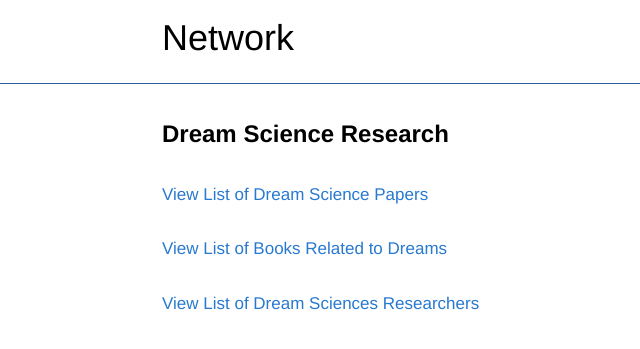
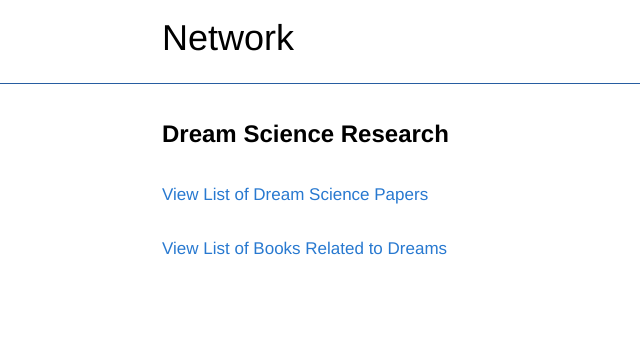
Before and after one commit to networkf/network.github.io, a Jekyll site: the page built from dreamscience.md, in a window 1280 px wide. Shown: the top 349 px of the page, without its empty margins (113-753 px from the left). Built offline with Jekyll 4.4.1, drawn with Linux system fonts in a browser that asks for light colours; some web fonts are replaced; our own code applies the rules of GitHub Pages for plain Markdown files; the repository's description, which GitHub fills in, is left out.

Commit message:
Update dreamscience.md

```diff
--- a/dreamscience.md
+++ b/dreamscience.md
@@ -15,4 +15,3 @@ layout: default
 [View List of Books Related to Dreams](https://www.goodreads.com/review/list/95737422-link-daniel?ref=nav_mybooks&shelf=dreams)
 <br>
 <br>
-[View List of Dream Sciences Researchers](https://www.notion.so/networkfoundation/210b521638de8045a9d6c5492fbcd140)
```
